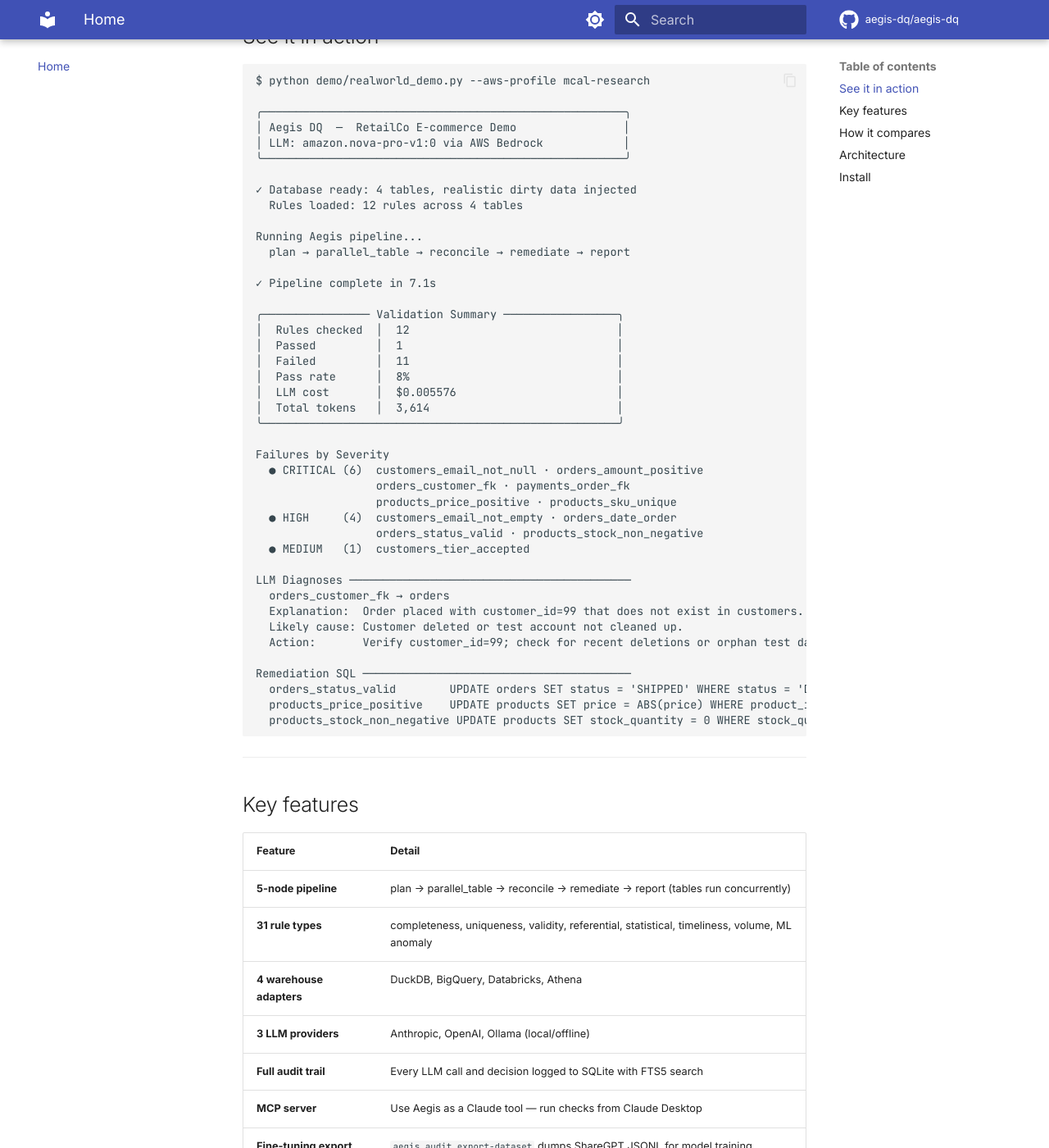
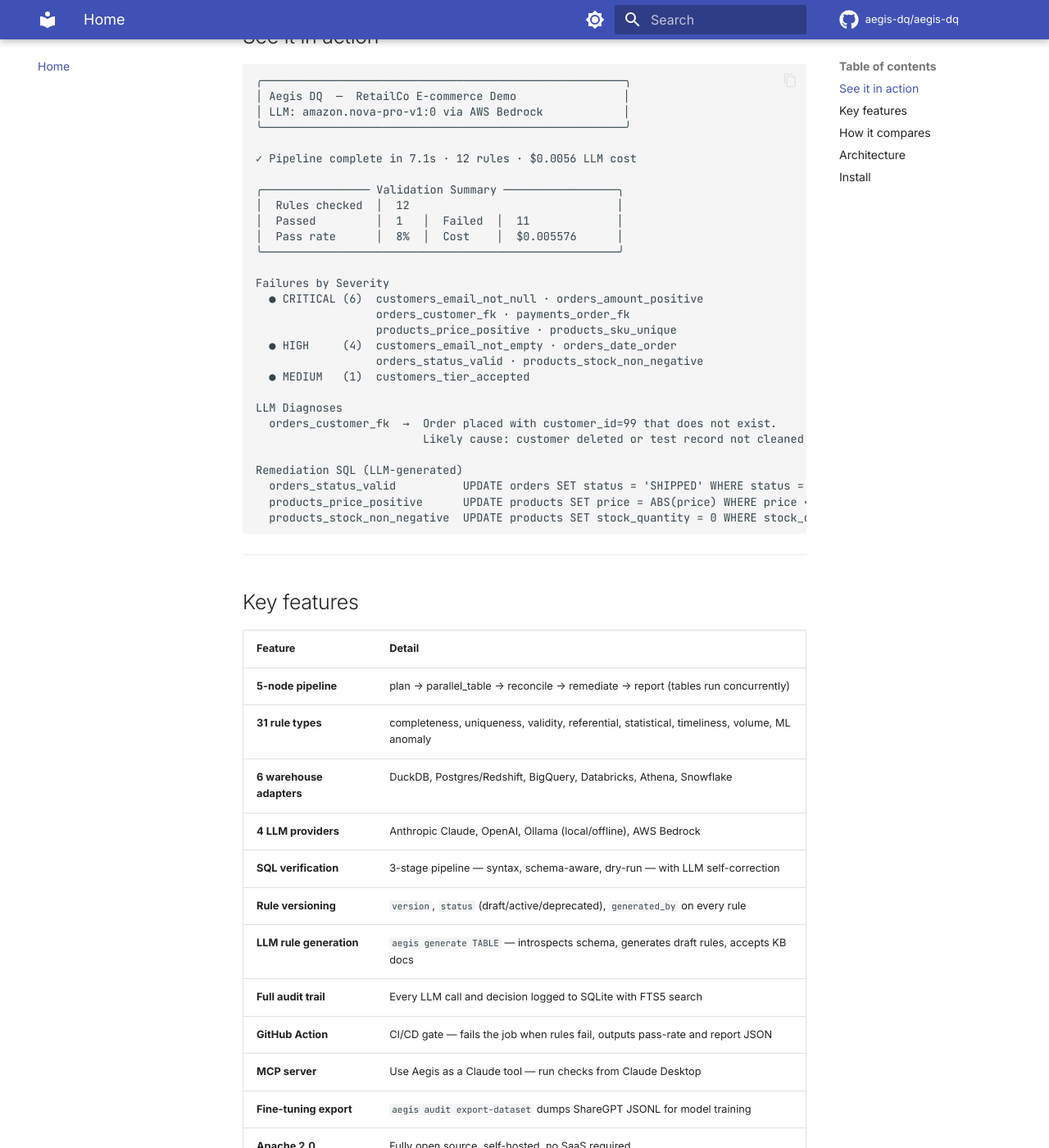
Before and after one commit to aegis-dq/aegis-dq, an MkDocs documentation site: the page built from docs/index.md, in a window 1280 px wide and 1400 px high, scrolled down 476 px. Shown: the whole window at 82% size. Built offline with MkDocs 1.6.1 and Material for MkDocs 9.7.7, drawn with Linux system fonts in a browser that asks for light colours; comment, search, counter and statistics services are not loaded; some of the changed text lies outside the part shown.

Commit message:
docs: sync all docs and README to v0.6.0
README:
- Add v0.6.0 row to roadmap table; move ML anomaly detection + GitHub
  Action out of v1.0 (already shipped)

docs/index.md:
- Remove personal --aws-profile reference from demo block
- 4 warehouse adapters → 6 (add Postgres/Redshift, Snowflake)
- 3 LLM providers → 4 (add AWS Bedrock)
- Add SQL verification, rule versioning, LLM generation, GitHub Action
  rows to key features table
- Expand comparison table: SQL auto-fix, LLM rule generation, ML anomaly
  detection, AWS Bedrock, GitHub Action rows
- Update adapter list in architecture section

docs/getting-started.md:
- "28 rule types" → 31
- Add sections 12 (aegis generate + --kb) and 13 (aegis validate --check-sql)

docs/rule-schema-reference.md:
- "25 rule types" → 31
- "30 templates" → 31

Co-Authored-By: Claude Sonnet 4.6 <noreply@anthropic.com>

````diff
--- a/docs/index.md
+++ b/docs/index.md
@@ -12,28 +12,17 @@ Aegis orchestrates a **5-node LangGraph pipeline** that validates your data, dia
 ## See it in action
 
 ```
-$ python demo/realworld_demo.py --aws-profile mcal-research
-
 ╭──────────────────────────────────────────────────────╮
 │ Aegis DQ  —  RetailCo E-commerce Demo                │
 │ LLM: amazon.nova-pro-v1:0 via AWS Bedrock            │
 ╰──────────────────────────────────────────────────────╯
 
-✓ Database ready: 4 tables, realistic dirty data injected
-  Rules loaded: 12 rules across 4 tables
-
-Running Aegis pipeline...
-  plan → parallel_table → reconcile → remediate → report
-
-✓ Pipeline complete in 7.1s
+✓ Pipeline complete in 7.1s · 12 rules · $0.0056 LLM cost
 
 ╭──────────────── Validation Summary ─────────────────╮
 │  Rules checked  │  12                               │
-│  Passed         │  1                                │
-│  Failed         │  11                               │
-│  Pass rate      │  8%                               │
-│  LLM cost       │  $0.005576                        │
-│  Total tokens   │  3,614                            │
+│  Passed         │  1   │  Failed  │  11             │
+│  Pass rate      │  8%  │  Cost    │  $0.005576      │
 ╰─────────────────────────────────────────────────────╯
 
 Failures by Severity
@@ -44,16 +33,14 @@ Failures by Severity
                   orders_status_valid · products_stock_non_negative
   ● MEDIUM   (1)  customers_tier_accepted
 
-LLM Diagnoses ──────────────────────────────────────────
-  orders_customer_fk → orders
-  Explanation:  Order placed with customer_id=99 that does not exist in customers.
-  Likely cause: Customer deleted or test account not cleaned up.
-  Action:       Verify customer_id=99; check for recent deletions or orphan test data.
+LLM Diagnoses
+  orders_customer_fk  →  Order placed with customer_id=99 that does not exist.
+                         Likely cause: customer deleted or test record not cleaned up.
 
-Remediation SQL ────────────────────────────────────────
-  orders_status_valid        UPDATE orders SET status = 'SHIPPED' WHERE status = 'DISPATCHED';
-  products_price_positive    UPDATE products SET price = ABS(price) WHERE product_id = 5 AND price < 0;
-  products_stock_non_negative UPDATE products SET stock_quantity = 0 WHERE stock_quantity < 0 AND product_sku = 'SKU-010';
+Remediation SQL (LLM-generated)
+  orders_status_valid          UPDATE orders SET status = 'SHIPPED' WHERE status = 'DISPATCHED';
+  products_price_positive      UPDATE products SET price = ABS(price) WHERE price < 0;
+  products_stock_non_negative  UPDATE products SET stock_quantity = 0 WHERE stock_quantity < 0;
 ```
 
 ---
@@ -64,9 +51,13 @@ Remediation SQL ─────────────────────
 |---|---|
 | **5-node pipeline** | plan → parallel_table → reconcile → remediate → report (tables run concurrently) |
 | **31 rule types** | completeness, uniqueness, validity, referential, statistical, timeliness, volume, ML anomaly |
-| **4 warehouse adapters** | DuckDB, BigQuery, Databricks, Athena |
-| **3 LLM providers** | Anthropic, OpenAI, Ollama (local/offline) |
+| **6 warehouse adapters** | DuckDB, Postgres/Redshift, BigQuery, Databricks, Athena, Snowflake |
+| **4 LLM providers** | Anthropic Claude, OpenAI, Ollama (local/offline), AWS Bedrock |
+| **SQL verification** | 3-stage pipeline — syntax, schema-aware, dry-run — with LLM self-correction |
+| **Rule versioning** | `version`, `status` (draft/active/deprecated), `generated_by` on every rule |
+| **LLM rule generation** | `aegis generate TABLE` — introspects schema, generates draft rules, accepts KB docs |
 | **Full audit trail** | Every LLM call and decision logged to SQLite with FTS5 search |
+| **GitHub Action** | CI/CD gate — fails the job when rules fail, outputs pass-rate and report JSON |
 | **MCP server** | Use Aegis as a Claude tool — run checks from Claude Desktop |
 | **Fine-tuning export** | `aegis audit export-dataset` dumps ShareGPT JSONL for model training |
 | **Apache 2.0** | Fully open source, self-hosted, no SaaS required |
@@ -81,8 +72,13 @@ Remediation SQL ─────────────────────
 | Self-hosted | ✅ | ✅ | ✅ | ❌ | ✅ |
 | LLM-powered diagnosis | ✅ | ❌ | ❌ | Partial | ❌ |
 | Root cause analysis | ✅ | ❌ | ❌ | ✅ | ❌ |
+| SQL auto-fix proposals | ✅ | ❌ | ❌ | ❌ | ❌ |
+| LLM rule generation | ✅ | ❌ | ❌ | ❌ | ❌ |
+| ML anomaly detection | ✅ | ❌ | ❌ | ✅ | ❌ |
 | Audit trail | ✅ | Partial | Partial | ✅ | ❌ |
 | Local LLM (Ollama) | ✅ | ❌ | ❌ | ❌ | ❌ |
+| AWS Bedrock | ✅ | ❌ | ❌ | ❌ | ❌ |
+| GitHub Action | ✅ | ❌ | Partial | ❌ | ✅ |
 | Fine-tuning export | ✅ | ❌ | ❌ | ❌ | ❌ |
 | MCP server | ✅ | ❌ | ❌ | ❌ | ❌ |
 
@@ -111,7 +107,7 @@ rules.yaml
 
 ```
 LLM adapters:        Anthropic  •  OpenAI  •  Ollama (local)  •  AWS Bedrock
-Warehouse adapters:  DuckDB  •  BigQuery  •  Databricks  •  Athena
+Warehouse adapters:  DuckDB  •  Postgres/Redshift  •  BigQuery  •  Databricks  •  Athena  •  Snowflake
 ```
 
 [Full architecture docs →](architecture.md)
````
Also changed, not shown: README.md (+2 -1 lines), docs/getting-started.md (+37 -1 lines), docs/rule-schema-reference.md (+2 -2 lines).
